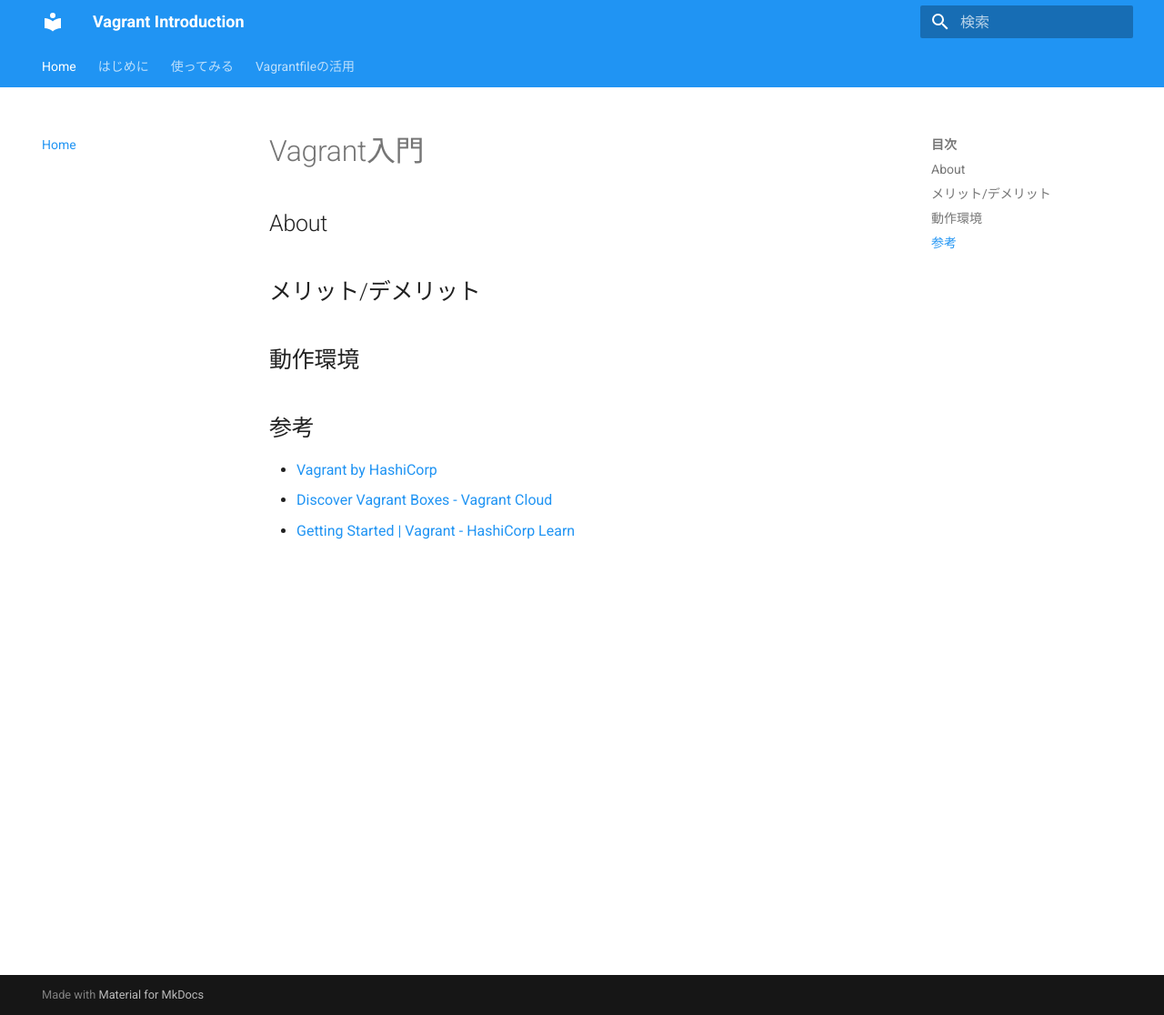
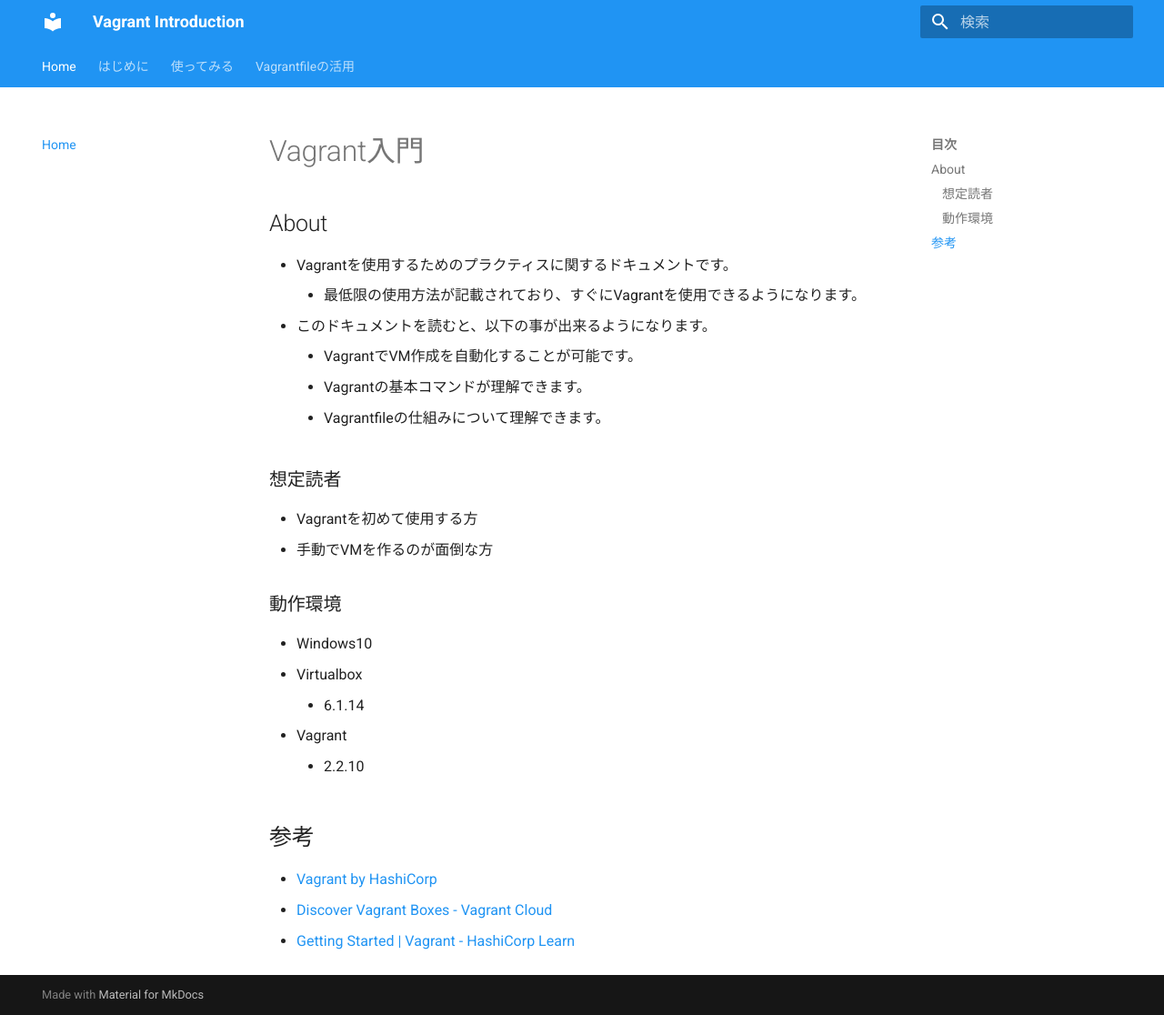
Before and after one commit to y-hosoya/vagrant-introduction, an MkDocs documentation site: the page built from docs/index.md, in a window 1280 px wide and 1116 px high. Shown: the whole window at 91% size. Built offline with MkDocs 1.6.1 and Material for MkDocs 9.7.7, drawn with Linux system fonts in a browser that asks for light colours.

Commit message:
add index.md

```diff
--- a/docs/index.md
+++ b/docs/index.md
@@ -2,9 +2,25 @@
 
 ## About
 
-## メリット/デメリット
+- Vagrantを使用するためのプラクティスに関するドキュメントです。
+    - 最低限の使用方法が記載されており、すぐにVagrantを使用できるようになります。
+- このドキュメントを読むと、以下の事が出来るようになります。
+    - VagrantでVM作成を自動化することが可能です。
+    - Vagrantの基本コマンドが理解できます。
+    - Vagrantfileの仕組みについて理解できます。
 
-## 動作環境
+### 想定読者
+
+- Vagrantを初めて使用する方
+- 手動でVMを作るのが面倒な方
+
+### 動作環境
+
+- Windows10
+- Virtualbox
+    - 6.1.14
+- Vagrant
+    - 2.2.10
 
 ## 参考
 
```
